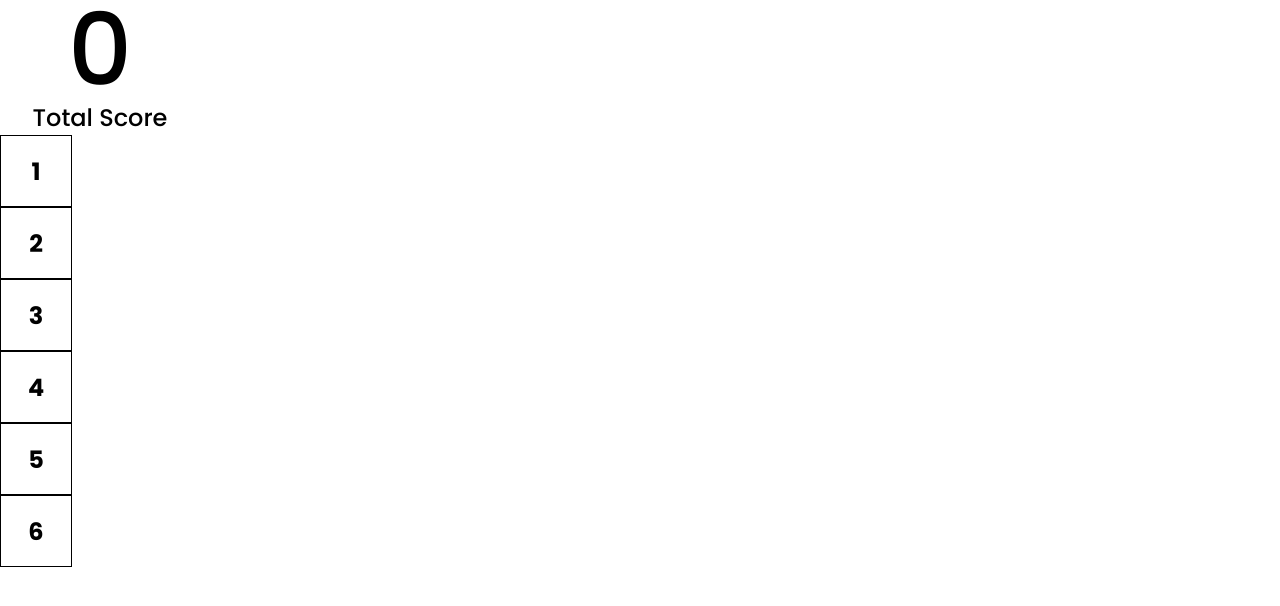
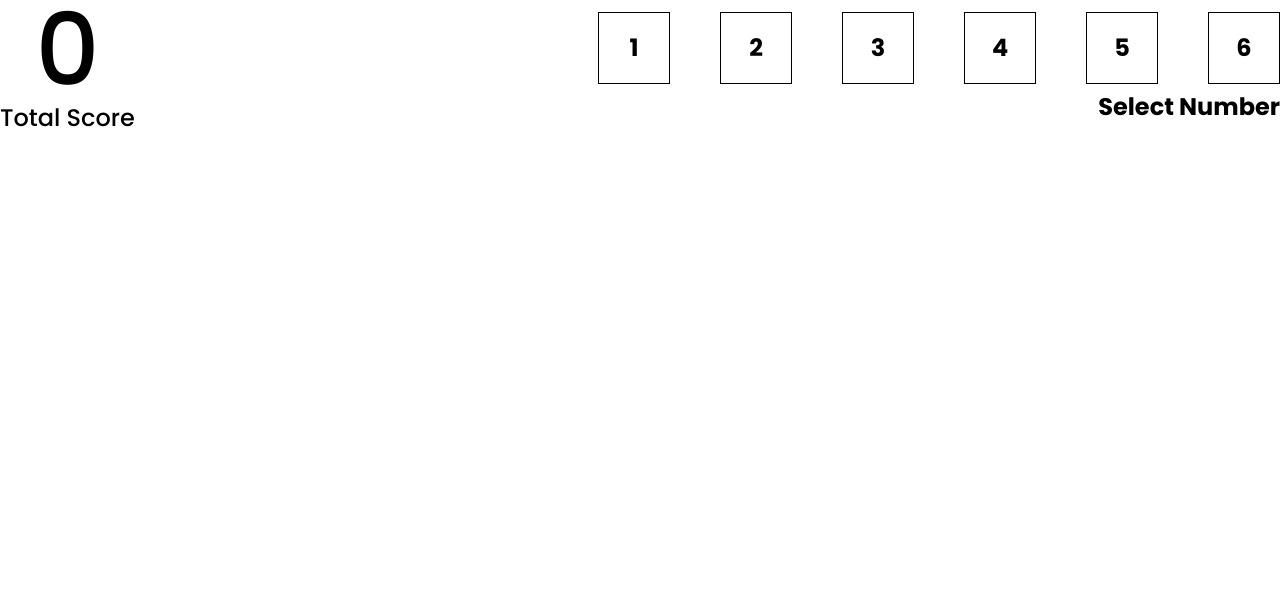
Before and after one commit to Shad-Islam/Dice-Game, a React (Create React App) app: page / in a window 1280 px wide. Shown: the top 606 px of the page. Built offline with nearby package versions, Linux system fonts and the light colour scheme.

Commit message:
Complete number selector part

```diff
--- a/src/App.css
+++ b/src/App.css
@@ -67,10 +67,20 @@ body{
 
 /*  game play page start*/
 
+.top-section{
+  display: flex;
+  margin: 0 auto;
+  max-width: 1280px;
+  align-items: center;
+  /* background-color: bisque; */
+  justify-content: space-between;
+}
 /* Total scrore section start*/
+
 .score_section{
   max-width: 200px;
   text-align: center;
+  /* background-color: aqua; */
 }
 
 .score_section h1{
@@ -91,6 +101,17 @@ body{
 /* Total scrore section end*/
 
 /* Number selector section start */
+.NumberSelector{
+  gap: 5px;
+  display: flex;
+  align-items: end;
+  flex-direction: column;
+}
+.numbers{
+  gap: 50px;
+  display: flex;
+}
+
 .box{
   width: 72px;
   height: 72px;
@@ -107,10 +128,14 @@ body{
   line-height: normal;
 }
 
-.selected{
-  color: #fff;
-  background-color: #000;
+.numbers-text{
+  color: #000;
+  font-size: 24px;
+  font-weight: 700;
+  font-style: normal;
+  line-height: normal;
 }
+
 /* Number selector section end */
 
 /*  game play page end*/
--- a/src/components/GamePlay.jsx
+++ b/src/components/GamePlay.jsx
@@ -4,8 +4,10 @@ import NumberSelector from "./NumberSelector";
 function GamePlay() {
   return (
     <>
-      <div className="score-section">
-        <TotalScore />
+      <div className="top-section">
+        <div className="score-section">
+          <TotalScore />
+        </div>
         <NumberSelector />
       </div>
     </>
--- a/src/components/NumberSelector.jsx
+++ b/src/components/NumberSelector.jsx
@@ -5,7 +5,8 @@ function NumberSelector() {
   const [selectNumber, setSelectNumber] = useState();
   console.log(selectNumber);
   return (
-    <div>
+    <div className="NumberSelector">
+      <div className="numbers">
         {numArr.map((value, index) => (
           <div
             className="box"
@@ -23,6 +24,10 @@ function NumberSelector() {
           </div>
         ))}
       </div>
+      <div className="numbers-text">
+        <p>Select Number</p>
+      </div>
+    </div>
   );
 }
 
```
Lines whose indentation alone changed are shown as unchanged.
